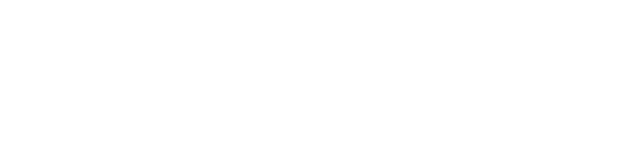
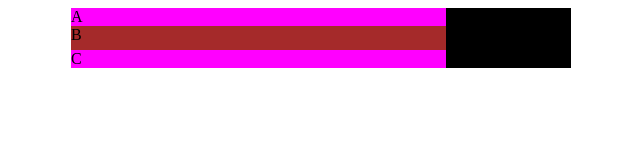
Before and after one commit to patrykplewinski/Aplikacje-Internetowe, a plain HTML site: page index.html in a window 1280 px wide. Shown: the whole page, without its empty margins (319-959 px from the left). Drawn offline with Linux system fonts and the light colour scheme.

Commit message:
dodanie css, zmiana wyglądów divów

```diff
--- a/index.html
+++ b/index.html
@@ -4,8 +4,13 @@
 
     <meta http-equiv="X-UA-Compatible" content="ie=edge">
     <title>Document</title>
+    <link rel="stylesheet" href="style.css">
 </head>
 <body>
-
+    <div id="container">
+    <div class="first">A</div>
+    <div class="second">B</div>
+    <div>C</div>
+    </div>
 </body>
 </html>
--- /dev/null
+++ b/style.css
@@ -0,0 +1,19 @@
+#container {
+    width: 500px;
+    background-color: black;
+    margin: 0 auto;
+}
+#container >div {
+    width: 75%;
+}
+div {
+    background-color: magenta;
+}
+div.second{
+    height: 24px;
+    background-color:brown;
+    transition: all 1s linear;
+}
+div.second:hover{
+    height: 300px;
+}
```
